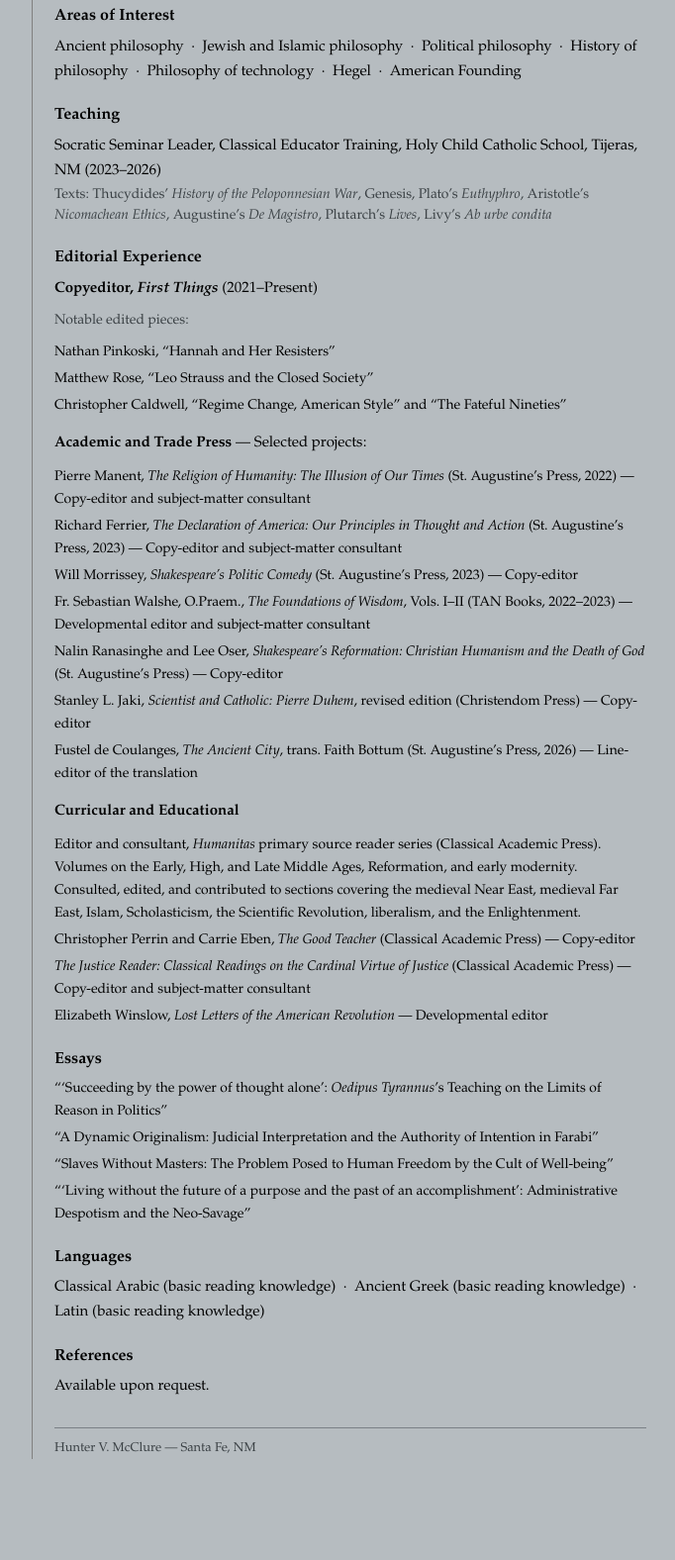
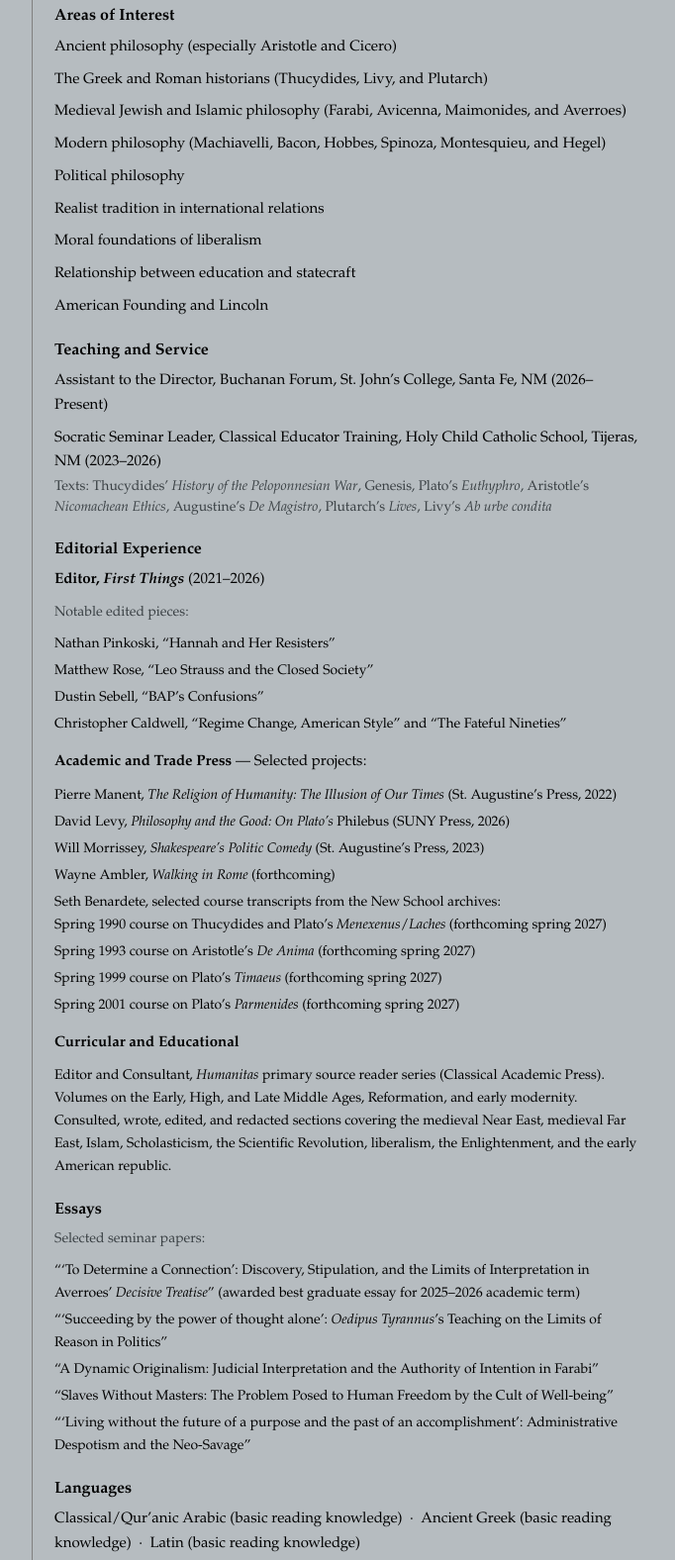
Before and after one commit to greenloeb/greenloeb.github.io, a plain HTML site: page cv.html in a window 1280 px wide. Shown: the part 751-2327 px from the top of the page at 99% size, without its empty margins (357-1039 px from the left). Before the commit the page ends 2253 px from the top, so only its background shows below. Drawn offline with Linux system fonts and the light colour scheme.

Commit message:
Update cv.html

```diff
--- a/cv.html
+++ b/cv.html
@@ -68,10 +68,21 @@
     </ul>
 
     <h3>Areas of Interest</h3>
-    <p>Ancient philosophy &nbsp;&middot;&nbsp; Jewish and Islamic philosophy &nbsp;&middot;&nbsp; Political philosophy &nbsp;&middot;&nbsp; History of philosophy &nbsp;&middot;&nbsp; Philosophy of technology &nbsp;&middot;&nbsp; Hegel &nbsp;&middot;&nbsp; American Founding</p>
+    <ul class="cv-list">
+      <li>Ancient philosophy (especially Aristotle and Cicero)</li>
+      <li>The Greek and Roman historians (Thucydides, Livy, and Plutarch)</li>
+      <li>Medieval Jewish and Islamic philosophy (Farabi, Avicenna, Maimonides, and Averroes)</li>
+      <li>Modern philosophy (Machiavelli, Bacon, Hobbes, Spinoza, Montesquieu, and Hegel)</li>
+      <li>Political philosophy</li>
+      <li>Realist tradition in international relations</li>
+      <li>Moral foundations of liberalism</li>
+      <li>Relationship between education and statecraft</li>
+      <li>American Founding and Lincoln</li>
+    </ul>
 
-    <h3>Teaching</h3>
+    <h3>Teaching and Service</h3>
     <ul class="cv-list">
+      <li>Assistant to the Director, Buchanan Forum, St. John&#8217;s College, Santa Fe, NM (2026&ndash;Present)</li>
       <li>
         Socratic Seminar Leader, Classical Educator Training, Holy Child Catholic School, Tijeras, NM (2023&ndash;2026)
         <span class="cv-meta">Texts: Thucydides&#8217; <em>History of the Peloponnesian War</em>, Genesis, Plato&#8217;s <em>Euthyphro</em>, Aristotle&#8217;s <em>Nicomachean Ethics</em>, Augustine&#8217;s <em>De Magistro</em>, Plutarch&#8217;s <em>Lives</em>, Livy&#8217;s <em>Ab urbe condita</em></span>
@@ -80,35 +91,41 @@
 
     <h3>Editorial Experience</h3>
 
-    <p><strong>Copyeditor, <em>First Things</em></strong> (2021&ndash;Present)</p>
+    <p><strong>Editor, <em>First Things</em></strong> (2021&ndash;2026)</p>
     <p class="cv-meta">Notable edited pieces:</p>
     <ul class="cv-list cv-detail">
       <li>Nathan Pinkoski, &#8220;Hannah and Her Resisters&#8221;</li>
       <li>Matthew Rose, &#8220;Leo Strauss and the Closed Society&#8221;</li>
+      <li>Dustin Sebell, &#8220;BAP&#8217;s Confusions&#8221;</li>
       <li>Christopher Caldwell, &#8220;Regime Change, American Style&#8221; and &#8220;The Fateful Nineties&#8221;</li>
     </ul>
 
     <p><strong>Academic and Trade Press</strong> &mdash; Selected projects:</p>
     <ul class="cv-list cv-detail">
-      <li>Pierre Manent, <em>The Religion of Humanity: The Illusion of Our Times</em> (St. Augustine&#8217;s Press, 2022) &mdash; Copy-editor and subject-matter consultant</li>
-      <li>Richard Ferrier, <em>The Declaration of America: Our Principles in Thought and Action</em> (St. Augustine&#8217;s Press, 2023) &mdash; Copy-editor and subject-matter consultant</li>
-      <li>Will Morrissey, <em>Shakespeare&#8217;s Politic Comedy</em> (St. Augustine&#8217;s Press, 2023) &mdash; Copy-editor</li>
-      <li>Fr. Sebastian Walshe, O.Praem., <em>The Foundations of Wisdom</em>, Vols. I&ndash;II (TAN Books, 2022&ndash;2023) &mdash; Developmental editor and subject-matter consultant</li>
-      <li>Nalin Ranasinghe and Lee Oser, <em>Shakespeare&#8217;s Reformation: Christian Humanism and the Death of God</em> (St. Augustine&#8217;s Press) &mdash; Copy-editor</li>
-      <li>Stanley L. Jaki, <em>Scientist and Catholic: Pierre Duhem</em>, revised edition (Christendom Press) &mdash; Copy-editor</li>
-      <li>Fustel de Coulanges, <em>The Ancient City</em>, trans. Faith Bottum (St. Augustine&#8217;s Press, 2026) &mdash; Line-editor of the translation</li>
+      <li>Pierre Manent, <em>The Religion of Humanity: The Illusion of Our Times</em> (St. Augustine&#8217;s Press, 2022)</li>
+      <li>David Levy, <em>Philosophy and the Good: On Plato&#8217;s</em> Philebus (SUNY Press, 2026)</li>
+      <li>Will Morrissey, <em>Shakespeare&#8217;s Politic Comedy</em> (St. Augustine&#8217;s Press, 2023)</li>
+      <li>Wayne Ambler, <em>Walking in Rome</em> (forthcoming)</li>
+      <li>
+        Seth Benardete, selected course transcripts from the New School archives:
+        <ul class="cv-list cv-detail">
+          <li>Spring 1990 course on Thucydides and Plato&#8217;s <em>Menexenus</em>/<em>Laches</em> (forthcoming spring 2027)</li>
+          <li>Spring 1993 course on Aristotle&#8217;s <em>De Anima</em> (forthcoming spring 2027)</li>
+          <li>Spring 1999 course on Plato&#8217;s <em>Timaeus</em> (forthcoming spring 2027)</li>
+          <li>Spring 2001 course on Plato&#8217;s <em>Parmenides</em> (forthcoming spring 2027)</li>
+        </ul>
+      </li>
     </ul>
 
     <p><strong>Curricular and Educational</strong></p>
     <ul class="cv-list cv-detail">
-      <li>Editor and consultant, <em>Humanitas</em> primary source reader series (Classical Academic Press). Volumes on the Early, High, and Late Middle Ages, Reformation, and early modernity. Consulted, edited, and contributed to sections covering the medieval Near East, medieval Far East, Islam, Scholasticism, the Scientific Revolution, liberalism, and the Enlightenment.</li>
-      <li>Christopher Perrin and Carrie Eben, <em>The Good Teacher</em> (Classical Academic Press) &mdash; Copy-editor</li>
-      <li><em>The Justice Reader: Classical Readings on the Cardinal Virtue of Justice</em> (Classical Academic Press) &mdash; Copy-editor and subject-matter consultant</li>
-      <li>Elizabeth Winslow, <em>Lost Letters of the American Revolution</em> &mdash; Developmental editor</li>
+      <li>Editor and Consultant, <em>Humanitas</em> primary source reader series (Classical Academic Press). Volumes on the Early, High, and Late Middle Ages, Reformation, and early modernity. Consulted, wrote, edited, and redacted sections covering the medieval Near East, medieval Far East, Islam, Scholasticism, the Scientific Revolution, liberalism, the Enlightenment, and the early American republic.</li>
     </ul>
 
     <h3>Essays</h3>
+    <p class="cv-meta">Selected seminar papers:</p>
     <ul class="cv-list cv-detail">
+      <li>&#8220;&#8216;To Determine a Connection&#8217;: Discovery, Stipulation, and the Limits of Interpretation in Averroes&#8217; <em>Decisive Treatise</em>&#8221; (awarded best graduate essay for 2025&ndash;2026 academic term)</li>
       <li>&#8220;&#8216;Succeeding by the power of thought alone&#8217;: <em>Oedipus Tyrannus</em>&#8217;s Teaching on the Limits of Reason in Politics&#8221;</li>
       <li>&#8220;A Dynamic Originalism: Judicial Interpretation and the Authority of Intention in Farabi&#8221;</li>
       <li>&#8220;Slaves Without Masters: The Problem Posed to Human Freedom by the Cult of Well-being&#8221;</li>
@@ -116,10 +133,7 @@
     </ul>
 
     <h3>Languages</h3>
-    <p>Classical Arabic (basic reading knowledge) &nbsp;&middot;&nbsp; Ancient Greek (basic reading knowledge) &nbsp;&middot;&nbsp; Latin (basic reading knowledge)</p>
-
-    <h3>References</h3>
-    <p>Available upon request.</p>
+    <p>Classical/Qur&#8217;anic Arabic (basic reading knowledge) &nbsp;&middot;&nbsp; Ancient Greek (basic reading knowledge) &nbsp;&middot;&nbsp; Latin (basic reading knowledge)</p>
 
     <div class="site-footer">
       Hunter V. McClure &mdash; Santa Fe, NM
```
